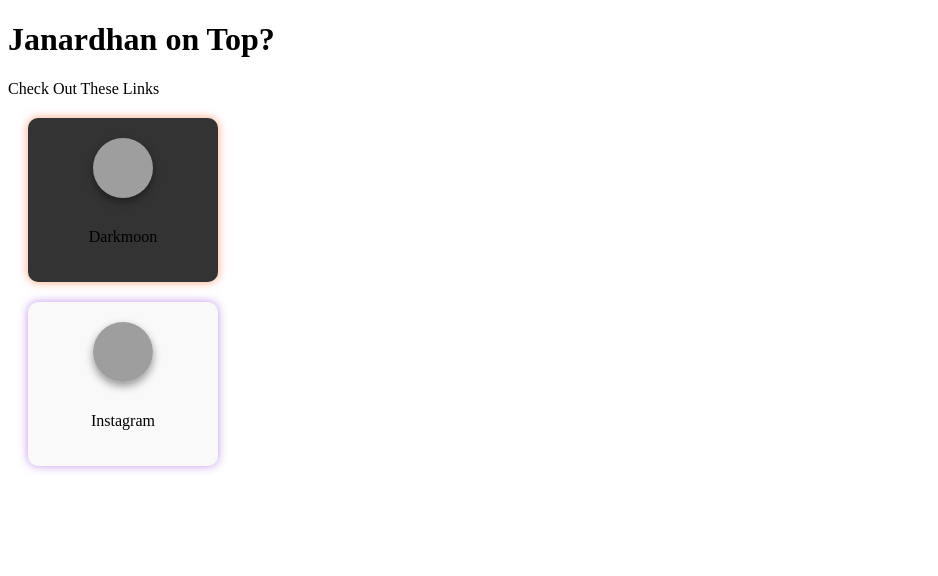
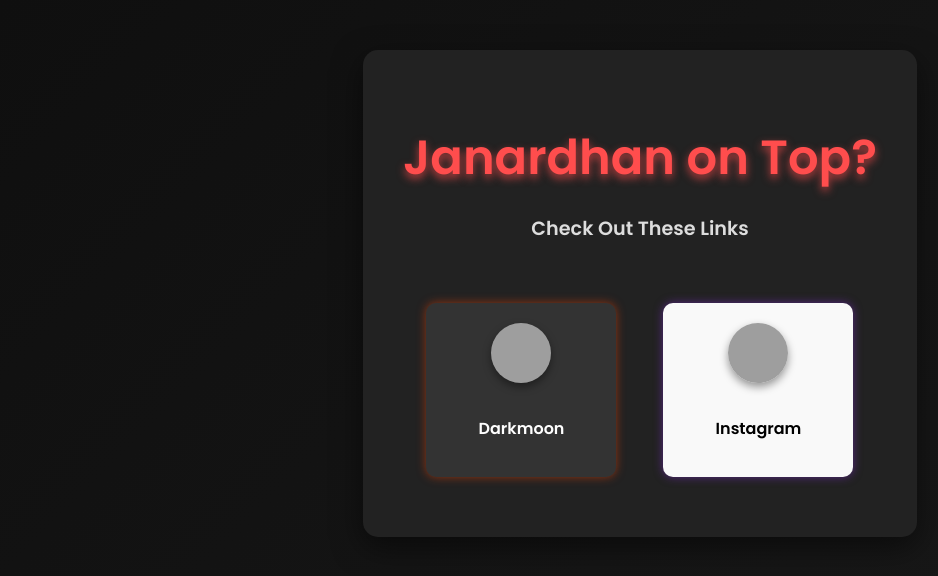
Before and after one commit to God-op9/Bio-template, a plain HTML site: page index.html in a window 1280 px wide. Shown: the whole page, without its empty margins (0-938 px from the left). Drawn offline with Linux system fonts and the light colour scheme; grey boxes are pictures that could not be loaded.

Commit message:
Update style.css

```diff
--- a/style.css
+++ b/style.css
@@ -1,3 +1,53 @@
+body  {
+    font-family: 'Poppins', sans-serif;
+    background: linear-gradient(135deg, #0f0f0f, #1a1a1a);
+    margin: 0;
+    padding: 0;
+    min-height: 100vh; /* Ensure the body fills the height of the viewport */
+    display: flex;
+    justify-content: center;
+    align-items: flex-start; /* Align items from the top */
+    color: white;
+    padding-top: 50px; /* Ensure content doesn't touch the top */
+}
+
+/* Container styling with shadow and padding */
+.container {
+    max-width: 800px;
+    margin: 0 auto;
+    background-color: #222;
+    padding: 40px;
+    border-radius: 15px;
+    box-shadow: 0px 10px 30px rgba(0, 0, 0, 0.5);
+    text-align: center;
+    color: white;
+}
+
+/* Stylish Title with fancy font */
+h1 {
+    font-family: 'Poppins', sans-serif;
+    font-size: 3em;
+    margin-bottom: 20px;
+    color: #ff4d4d;
+    text-shadow: 0px 4px 8px rgba(255, 77, 77, 0.7);
+}
+
+/* Bio information styling */
+.bio-info {
+    margin-top: 10px;
+    font-size: 1.2em;
+    color: #ddd;
+}
+
+/* Flexbox layout for social media columns */
+.social-columns {
+    display: flex;
+    justify-content: space-around;
+    margin-top: 40px;
+    flex-wrap: wrap; /* Ensure it wraps if content overflows */
+}
+
+/* Social media column base styles */
 .column {
     width: 150px;
     text-align: center;
@@ -41,9 +91,3 @@ a {
     text-decoration: none;
     color: inherit;
 }
-
-/* Add smooth hover effect for columns */
-a:hover img {
-    transform: scale(1.1);
-    transition: all 0.3s ease-in-out;
-}
```
